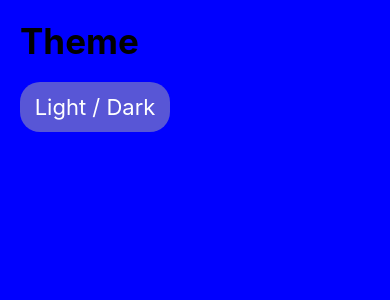
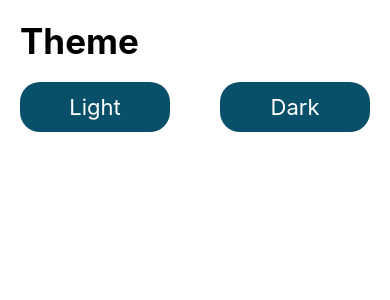
Before and after one commit to TonatiuhV/RNComponents, a React Native app: screen /ChangeThemeScreen in a window 390 px wide. Shown: the top 300 px of the page. Built offline with nearby package versions, Linux system fonts and the light colour scheme.

Commit message:
Cambio entre Dark y Light Theme

```diff
--- a/src/components/HeaderTitle.tsx
+++ b/src/components/HeaderTitle.tsx
@@ -1,16 +1,20 @@
-import React from 'react';
+import React, {useContext} from 'react';
 import {Text, View} from 'react-native';
 import {useSafeAreaInsets} from 'react-native-safe-area-context';
+import {ThemeContext} from '../context/theme/ThemeContext';
 import {appStyles} from '../theme/appTheme';
 interface Props {
   title: string;
 }
 export const HeaderTitle = ({title}: Props) => {
+  const {
+    theme: {colors},
+  } = useContext(ThemeContext);
   const {top} = useSafeAreaInsets();
 
   return (
     <View style={{marginTop: top + 20, marginBottom: 20}}>
-      <Text style={appStyles.title}>{title}</Text>
+      <Text style={[appStyles.title, {color: colors.text}]}>{title}</Text>
     </View>
   );
 };
--- a/src/context/theme/ThemeContext.tsx
+++ b/src/context/theme/ThemeContext.tsx
@@ -11,7 +11,6 @@
 export const ThemeContext = createContext({} as ThemeContextProps);
 
 export const ThemeProvider = ({children}: any) => {
-  console.log(lightTheme);
   const [theme, dispatch] = useReducer(themeReducer, lightTheme); // TODO: el
 
   const setDarkTheme = () => {
--- a/src/context/theme/themeReducer.tsx
+++ b/src/context/theme/themeReducer.tsx
@@ -13,10 +13,24 @@
   dividerColor: 'rgba(0,0,0,0.7)',
   dark: false,
   colors: {
-    primary: 'red',
-    background: 'blue',
+    primary: '#084F6A',
+    background: 'white',
     card: 'green',
-    text: 'pink',
+    text: 'black',
+    border: 'orange',
+    notification: 'teal',
+  },
+};
+
+export const darkTheme: ThemeState = {
+  curentTheme: 'dark',
+  dividerColor: 'rgba(0,0,0,0.7)',
+  dark: true,
+  colors: {
+    primary: '#75CEDB',
+    background: 'black',
+    card: 'green',
+    text: 'white',
     border: 'orange',
     notification: 'teal',
   },
@@ -29,6 +43,8 @@
   switch (action.type) {
     case 'set_light_theme':
       return {...lightTheme};
+    case 'set_dark_theme':
+      return {...darkTheme};
     default:
       return state;
   }
--- a/src/screens/ChangeThemeScreen.tsx
+++ b/src/screens/ChangeThemeScreen.tsx
@@ -6,16 +6,21 @@
 import {appStyles} from '../theme/appTheme';
 
 export const ChangeThemeScreen = () => {
-  const {setDarkTheme} = useContext(ThemeContext);
+  const {
+    setLightTheme,
+    setDarkTheme,
+    theme: {colors},
+  } = useContext(ThemeContext);
 
   return (
     <View style={appStyles.globalMargin}>
       <HeaderTitle title="Theme" />
+      <View style={{flexDirection: 'row', justifyContent: 'space-between'}}>
         <TouchableOpacity
-        onPress={() => setDarkTheme()}
+          onPress={setLightTheme}
           activeOpacity={0.8}
           style={{
-          backgroundColor: '#5856D6',
+            backgroundColor: colors.primary,
             justifyContent: 'center',
             width: 150,
             height: 50,
@@ -27,9 +32,29 @@
               textAlign: 'center',
               fontSize: 22,
             }}>
-          Light / Dark
+            Light
+          </Text>
+        </TouchableOpacity>
+        <TouchableOpacity
+          onPress={() => setDarkTheme()}
+          activeOpacity={0.8}
+          style={{
+            backgroundColor: colors.primary,
+            justifyContent: 'center',
+            width: 150,
+            height: 50,
+            borderRadius: 20,
+          }}>
+          <Text
+            style={{
+              color: 'white',
+              textAlign: 'center',
+              fontSize: 22,
+            }}>
+            Dark
           </Text>
         </TouchableOpacity>
       </View>
+    </View>
   );
 };
```
Lines whose indentation alone changed are shown as unchanged.
